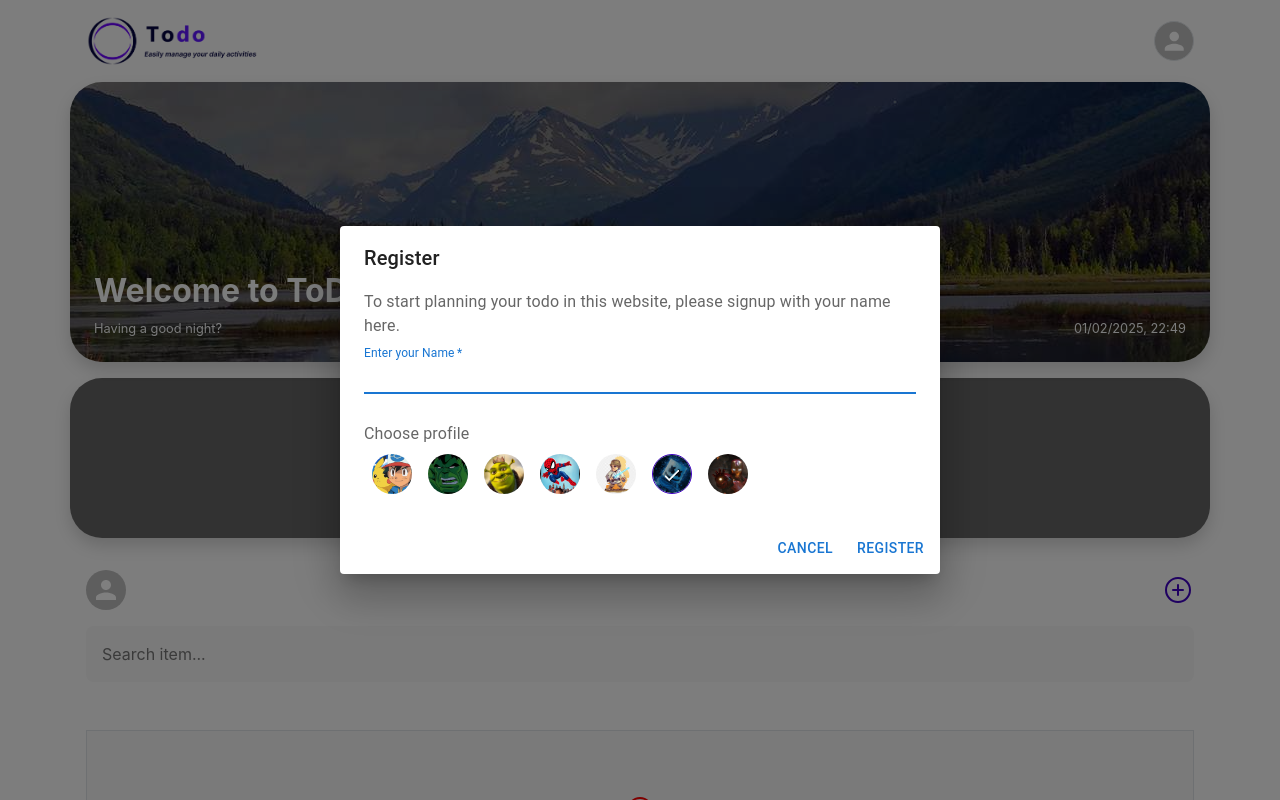
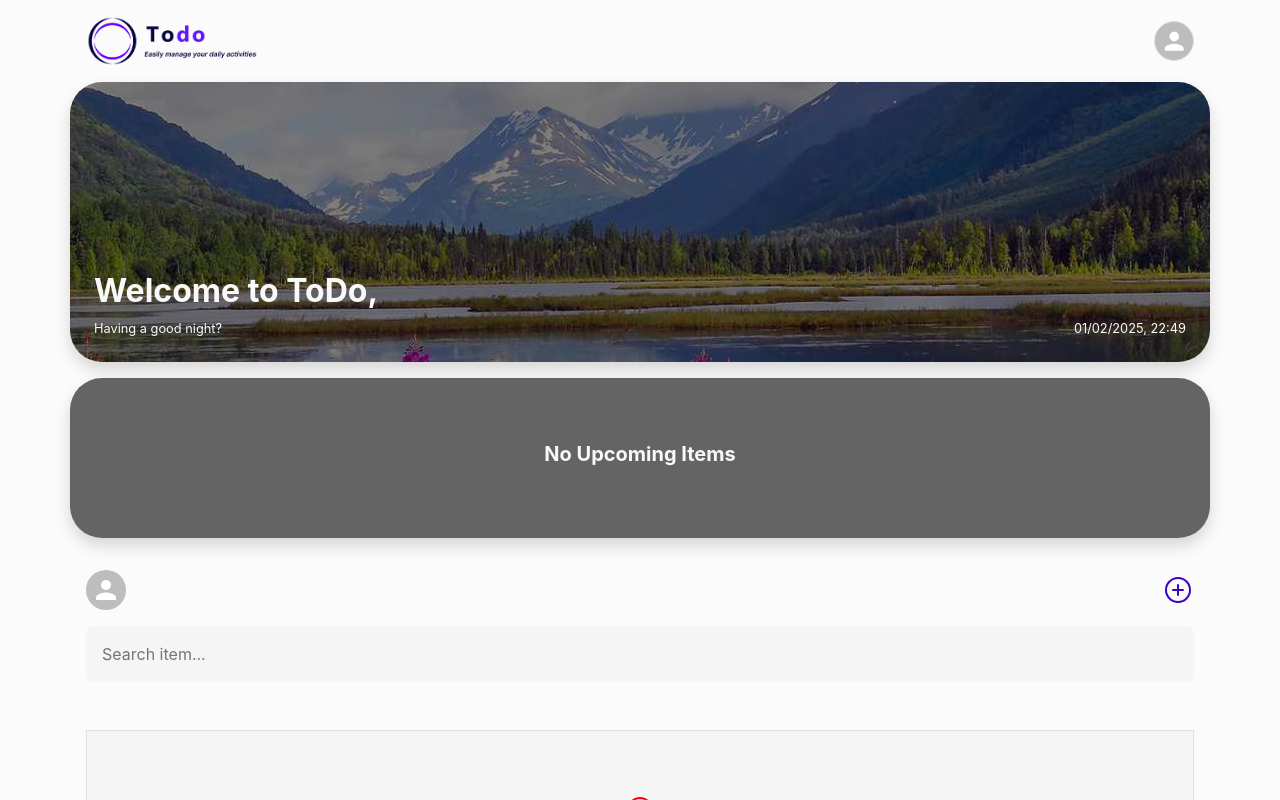
Before and after one commit to DevOduk/My-Todo-App, a React (Create React App) app: page / in a window 1280 px wide. Shown: the top 800 px of the page. Built offline with nearby package versions, Linux system fonts and the light colour scheme.

Commit message:
Initial commit

```diff
--- a/src/App.js
+++ b/src/App.js
@@ -15,6 +15,8 @@ import FormControlLabel from '@mui/material/FormControlLabel';
 import Switch from '@mui/material/Switch';
 import LogoutIcon from '@mui/icons-material/Logout';
 import LoginIcon from '@mui/icons-material/Login';
+import { NoteAltOutlined } from '@mui/icons-material';
+import PhoneAndroidIcon from '@mui/icons-material/PhoneAndroid';
 
 
 
@@ -159,7 +161,7 @@ function App() {
   const [userName, setUserName] = useState('');
   const [selectedAvatar, setSelectedAvatar] = useState(avatars[Math.floor(Math.random() * avatars.length)]);
   const [storedAvatar, setStoredAvatar] = useState('');
-  const [open, setOpen] = useState(true);
+  const [open, setOpen] = useState(false);
   const [showItemModal, setShowItemModal] = useState(false);
   const [showConfirmDeletion, setShowConfirmDeletion] = useState(false);
   const [newItem, setNewItem] = useState({
@@ -643,12 +645,12 @@ useEffect(() => {
                 <div className='p-2 mb-2 rounded-2 d-flex gap-4' role={'button'} onClick={()=> {
                   // window.location.reload();
                 }}>
-                  <LogoutIcon /> Notepad/diary
+                  <NoteAltOutlined /> Notepad/diary
                 </div>
                 <div className='p-2 mb-2 rounded-2 d-flex gap-4' role={'button'} onClick={()=> {
                   // window.location.reload();
                 }}>
-                  <LogoutIcon /> Download App
+                  <PhoneAndroidIcon /> Download App
                 </div>
                 {
                   userName !== '' ? (
```
